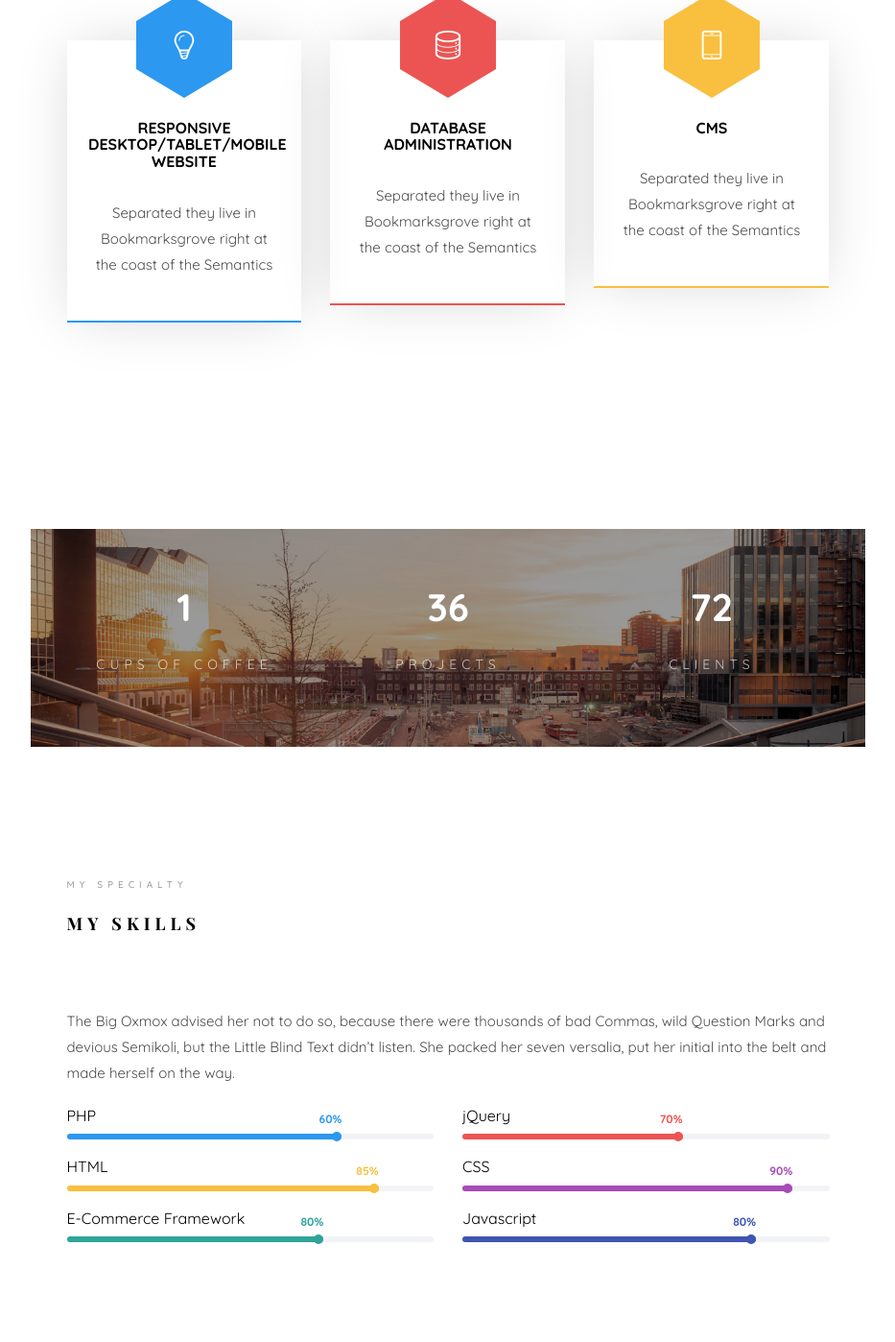
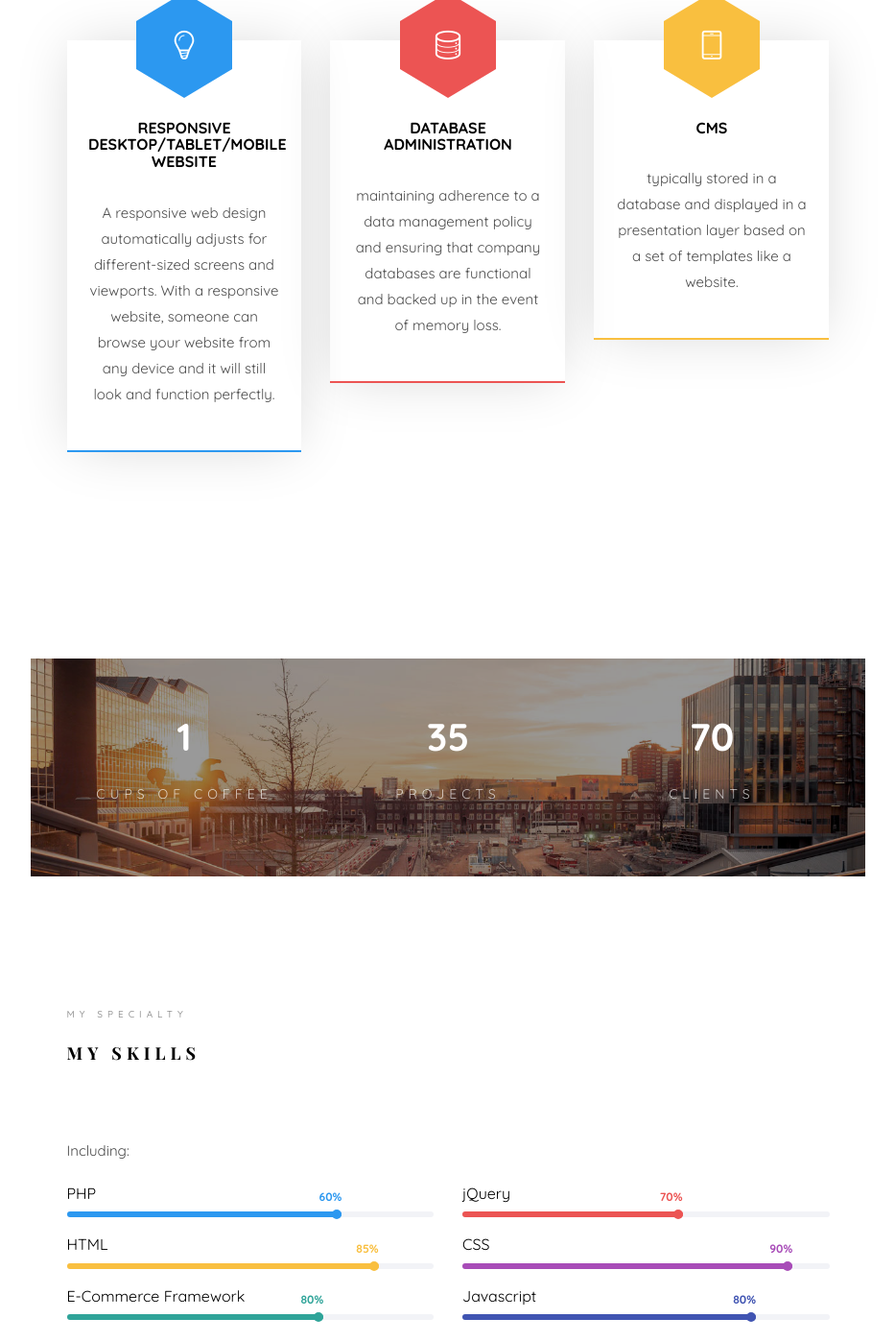
Before and after one commit to jndelacruz0420/jnbdcportfolio, a plain HTML site: page index.html in a window 1280 px wide. Shown: the part 2017-3415 px from the top of the page at 96% size, without its empty margins (323-1256 px from the left). Drawn offline with nearby package versions, Linux system fonts and the light colour scheme; files whose address does not match are found by name; a web font is replaced by a local one.

Commit message:
description

```diff
--- a/index.html
+++ b/index.html
@@ -177,7 +177,7 @@
 								</span>
 								<div class="desc">
 									<h3>Responsive Desktop/Tablet/Mobile Website</h3>
-									<p>Separated they live in Bookmarksgrove right at the coast of the Semantics</p>
+									<p>A responsive web design automatically adjusts for different-sized screens and viewports. With a responsive website, someone can browse your website from any device and it will still look and function perfectly.</p>
 								</div>
 							</div>
 						</div>
@@ -188,7 +188,7 @@
 								</span>
 								<div class="desc">
 									<h3>Database Administration</h3>
-									<p>Separated they live in Bookmarksgrove right at the coast of the Semantics</p>
+									<p>maintaining adherence to a data management policy and ensuring that company databases are functional and backed up in the event of memory loss.</p>
 								</div>
 							</div>
 						</div>
@@ -199,7 +199,7 @@
 								</span>
 								<div class="desc">
 									<h3>CMS</h3>
-									<p>Separated they live in Bookmarksgrove right at the coast of the Semantics</p>
+									<p> typically stored in a database and displayed in a presentation layer based on a set of templates like a website.</p>
 								</div>
 							</div>
 						</div>
@@ -239,7 +239,7 @@
 					</div>
 					<div class="row">
 						<div class="col-md-12 animate-box" data-animate-effect="fadeInLeft">
-							<p>The Big Oxmox advised her not to do so, because there were thousands of bad Commas, wild Question Marks and devious Semikoli, but the Little Blind Text didn’t listen. She packed her seven versalia, put her initial into the belt and made herself on the way.</p>
+							<p>Including:</p>
 						</div>
 						<div class="col-md-6 animate-box" data-animate-effect="fadeInLeft">
 							<div class="progress-wrap">
```
